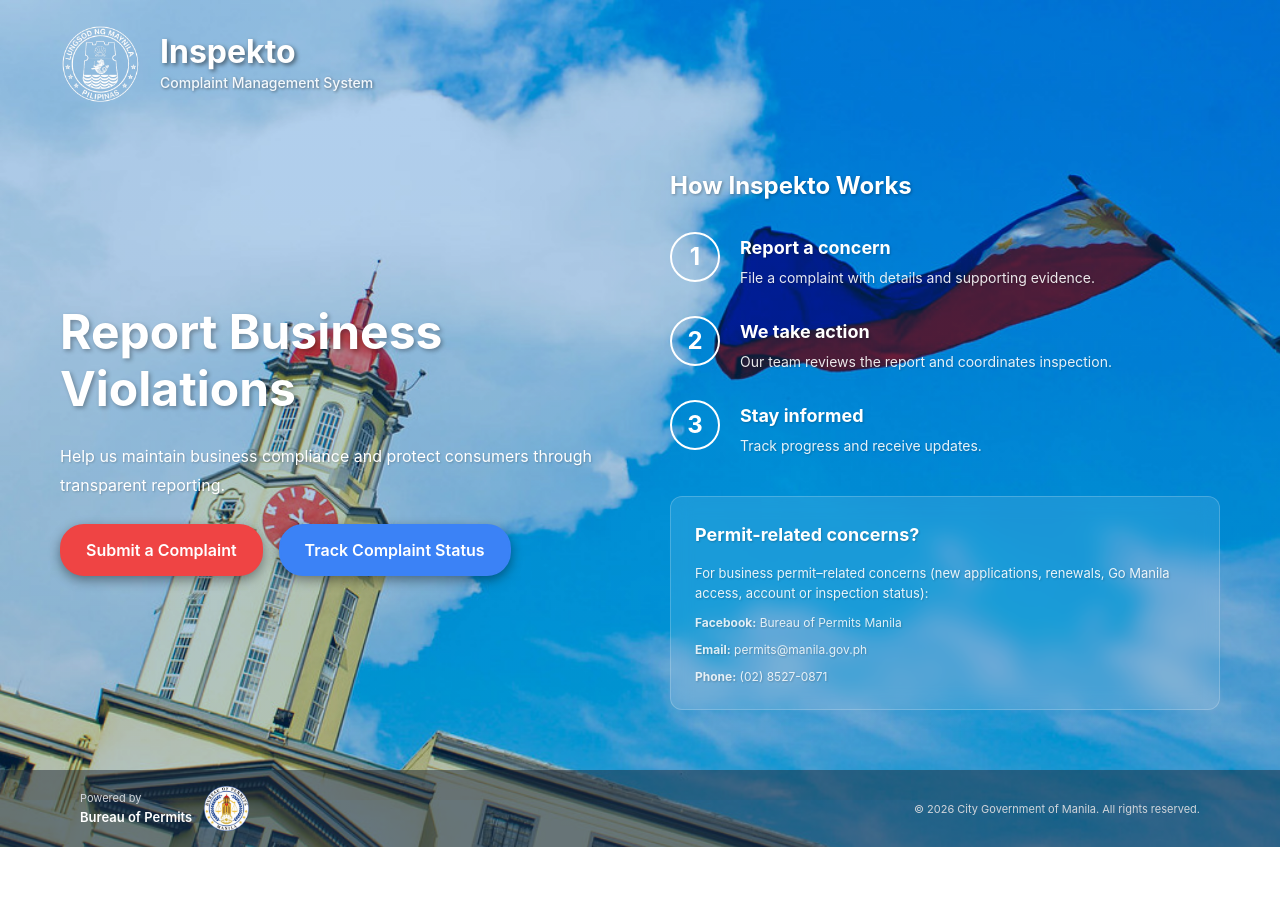
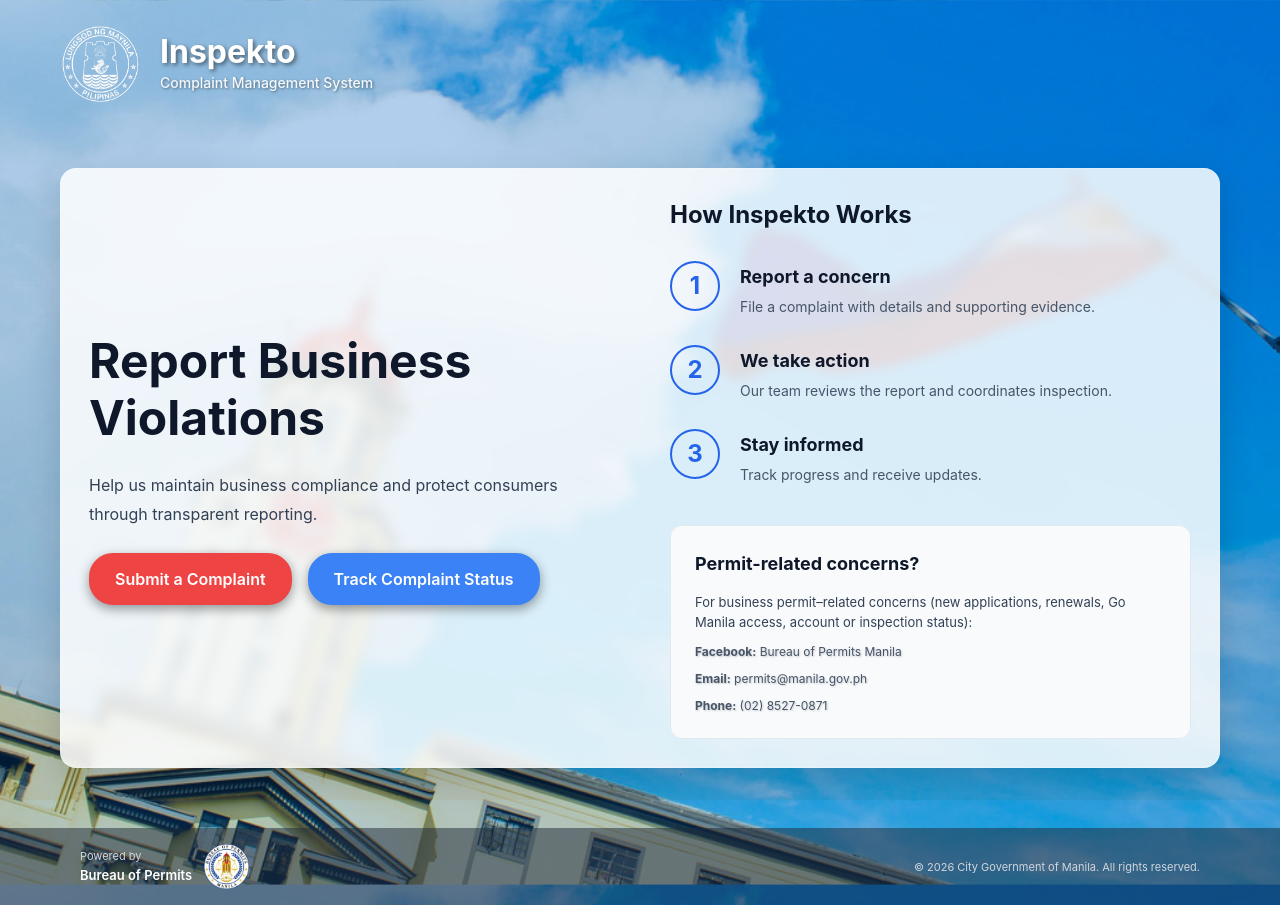
Before and after one commit to yvesjmnz/Inspektov1.1, a React (Vite) app: page / in a window 1280 px wide. Before the commit the page ends 847 px from the top, so only its background shows below. Built offline with nearby package versions, Linux system fonts and the light colour scheme.

Commit message:
fixing ui

```diff
--- a/src/App.jsx
+++ b/src/App.jsx
@@ -101,18 +101,19 @@ function HomePage({ onOpenVerificationModal }) {
     <div className="home-container">
       <Header />
       <main className="main-content">
+        <div className="dash-card" style={{ maxWidth: 1300, width: '100%', background: 'rgba(255,255,255,0.85)', borderRadius: 16, padding: 28, border: '1px solid rgba(255,255,255,0.2)', boxShadow: '0 12px 34px rgba(0,0,0,0.14)', backdropFilter: 'blur(6px)' }}>
           <section className="hero-section">
             <div className="hero-left">
-            <h2>Report Business Violations</h2>
-            <p>Help us maintain business compliance and protect consumers through transparent reporting.</p>
+              <h2 style={{ color: '#0f172a', textShadow: 'none' }}>Report Business Violations</h2>
+              <p style={{ color: '#334155', textShadow: 'none' }}>Help us maintain business compliance and protect consumers through transparent reporting.</p>
               <div className="hero-buttons">
                 <button
                   onClick={handleSubmitComplaint}
-                className="btn btn-outline btn-red"
+                  className="btn btn-red"
                 >
                   Submit a Complaint
                 </button>
-              <a href="/track-complaint" className="btn btn-outline btn-blue">
+                <a href="/track-complaint" className="btn btn-blue">
                   Track Complaint Status
                 </a>
               </div>
@@ -120,47 +121,48 @@ function HomePage({ onOpenVerificationModal }) {
 
             <div className="hero-right">
               <div className="right-column-left">
-              <h3 className="process-title">How Inspekto Works</h3>
+                <h3 className="process-title" style={{ color: '#0f172a', textShadow: 'none' }}>How Inspekto Works</h3>
                 <div className="steps-list">
                   <div className="step-item">
-                  <div className="step-circle">1</div>
+                    <div className="step-circle" style={{ borderColor: '#2563eb', color: '#2563eb' }}>1</div>
                     <div className="step-content">
-                    <h4 className="step-title">Report a concern</h4>
-                    <p className="step-description">File a complaint with details and supporting evidence.</p>
+                      <h4 className="step-title" style={{ color: '#0f172a', textShadow: 'none' }}>Report a concern</h4>
+                      <p className="step-description" style={{ color: '#475569', textShadow: 'none' }}>File a complaint with details and supporting evidence.</p>
                     </div>
                   </div>
                   <div className="step-item">
-                  <div className="step-circle">2</div>
+                    <div className="step-circle" style={{ borderColor: '#2563eb', color: '#2563eb' }}>2</div>
                     <div className="step-content">
-                    <h4 className="step-title">We take action</h4>
-                    <p className="step-description">Our team reviews the report and coordinates inspection.</p>
+                      <h4 className="step-title" style={{ color: '#0f172a', textShadow: 'none' }}>We take action</h4>
+                      <p className="step-description" style={{ color: '#475569', textShadow: 'none' }}>Our team reviews the report and coordinates inspection.</p>
                     </div>
                   </div>
                   <div className="step-item">
-                  <div className="step-circle">3</div>
+                    <div className="step-circle" style={{ borderColor: '#2563eb', color: '#2563eb' }}>3</div>
                     <div className="step-content">
-                    <h4 className="step-title">Stay informed</h4>
-                    <p className="step-description">Track progress and receive updates.</p>
+                      <h4 className="step-title" style={{ color: '#0f172a', textShadow: 'none' }}>Stay informed</h4>
+                      <p className="step-description" style={{ color: '#475569', textShadow: 'none' }}>Track progress and receive updates.</p>
                     </div>
                   </div>
                 </div>
               </div>
 
               <div className="right-column-right">
-              <div className="support-card">
-                <h3 className="support-heading">Permit-related concerns?</h3>
+                <div className="support-card" style={{ background: '#f8fafc', border: '1px solid #e2e8f0' }}>
+                  <h3 className="support-heading" style={{ color: '#0f172a', textShadow: 'none' }}>Permit-related concerns?</h3>
                   <div className="support-section">
-                  <p className="support-intro">For business permit–related concerns (new applications, renewals, Go Manila access, account or inspection status):</p>
+                    <p className="support-intro" style={{ color: '#334155', textShadow: 'none' }}>For business permit–related concerns (new applications, renewals, Go Manila access, account or inspection status):</p>
                     <div className="support-content">
-                    <p><strong>Facebook:</strong> Bureau of Permits Manila</p>
-                    <p><strong>Email:</strong> permits@manila.gov.ph</p>
-                    <p><strong>Phone:</strong> (02) 8527-0871</p>
+                      <p style={{ color: '#475569' }}><strong>Facebook:</strong> Bureau of Permits Manila</p>
+                      <p style={{ color: '#475569' }}><strong>Email:</strong> permits@manila.gov.ph</p>
+                      <p style={{ color: '#475569' }}><strong>Phone:</strong> (02) 8527-0871</p>
                     </div>
                   </div>
                 </div>
               </div>
             </div>
           </section>
+        </div>
       </main>
 
       <Footer />
--- a/src/modules/complaints_module/pages/ComplaintForm.css
+++ b/src/modules/complaints_module/pages/ComplaintForm.css
@@ -3,11 +3,19 @@
   align-items: center;
   justify-content: center;
   min-height: 100vh;
-  background: linear-gradient(135deg, #f0f4f8 0%, #ffffff 100%);
+  background: linear-gradient(rgba(0, 102, 204, 0.3), rgba(0, 82, 163, 0.3)), url('/bg.jpg') center/cover fixed;
   padding: 20px;
   font-family: -apple-system, BlinkMacSystemFont, 'Segoe UI', 'Roboto', 'Oxygen',
     'Ubuntu', 'Cantarell', 'Fira Sans', 'Droid Sans', 'Helvetica Neue',
     sans-serif;
+}
+
+/* Ensure complaint page uses the same background as the app */
+.dash-container {
+  min-height: 100vh;
+  display: flex;
+  flex-direction: column;
+  background: linear-gradient(rgba(0, 102, 204, 0.3), rgba(0, 82, 163, 0.3)), url('/bg.jpg') center/cover fixed;
 }
 
 .complaint-form-card {
@@ -247,6 +255,32 @@
   width: 100%;
 }
 
+/* Ensure buttons are visible inside the complaint form (override global App.css) */
+.complaint-form .btn {
+  border: none !important; /* remove global white border */
+}
+
+.complaint-form .btn.btn-secondary,
+.complaint-form .btn.btn-secondary:hover,
+.complaint-form .btn.btn-secondary:focus,
+.complaint-form .btn.btn-secondary:active {
+  background: #e5e7eb !important; /* solid light gray */
+  color: #0f172a !important;      /* dark text */
+  border: 1px solid #d1d5db !important; /* subtle border */
+  box-shadow: none !important;
+  display: inline-flex !important;
+  align-items: center;
+  justify-content: center;
+  width: 200px;  /* fixed equal width */
+  height: 42px;  /* consistent height */
+}
+
+/* Prevent overlay issues from suggestions list */
+.complaint-form .file-upload {
+  position: relative;
+  z-index: 20; /* keep above any dropdown */
+}
+
 @media (max-width: 640px) {
   .complaint-form-card {
     padding: 24px;
--- a/src/modules/complaints_module/pages/VerifyEmail.css
+++ b/src/modules/complaints_module/pages/VerifyEmail.css
@@ -3,7 +3,7 @@
   align-items: center;
   justify-content: center;
   min-height: 100vh;
-  background: linear-gradient(135deg, #f0f4f8 0%, #ffffff 100%);
+  background: linear-gradient(rgba(0, 102, 204, 0.3), rgba(0, 82, 163, 0.3)), url('/bg.jpg') center/cover fixed;
   padding: 20px;
   font-family: -apple-system, BlinkMacSystemFont, 'Segoe UI', 'Roboto', 'Oxygen',
     'Ubuntu', 'Cantarell', 'Fira Sans', 'Droid Sans', 'Helvetica Neue',
```
Lines whose indentation alone changed are shown as unchanged.
